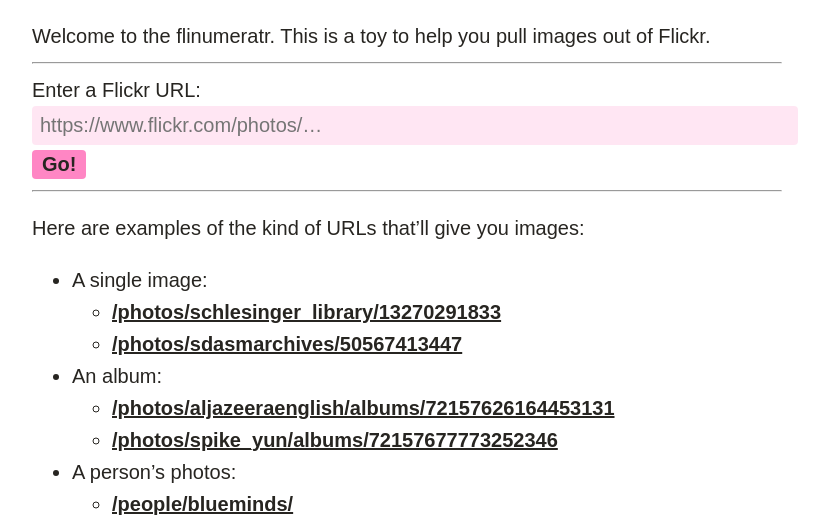
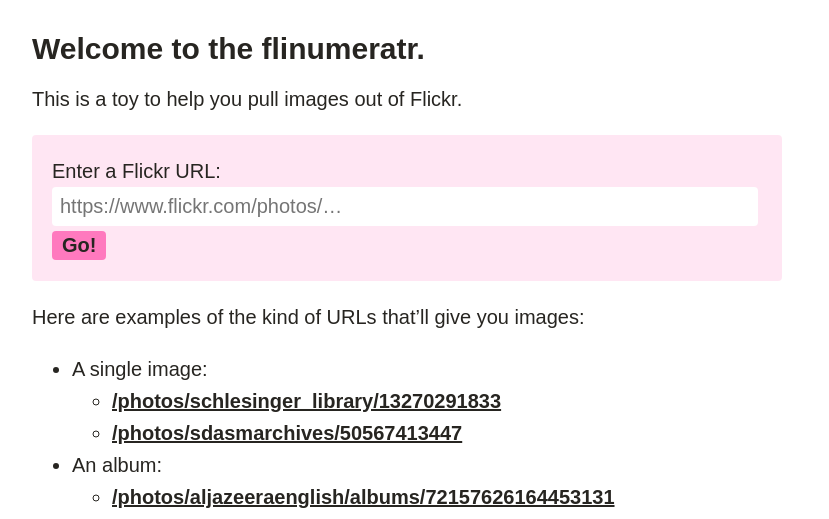
Before and after one commit to Flickr-Foundation/flinumeratr, a Flask app: page / in a window 1280 px wide. Shown: the part 33-552 px from the top of the page, without its empty margins (233-1062 px from the left). Run offline with Flask 2, Linux system fonts and the light colour scheme; some libraries are stand-ins or nearby versions; some web fonts are replaced.

Commit message:
Tidy up the intro on the homepage; add some form styling

```diff
--- a/src/flinumeratr/static/style.css
+++ b/src/flinumeratr/static/style.css
@@ -52,15 +52,29 @@ a:hover {
   color: #914db4;
 }
 
+#intro h2 {
+  margin-bottom: 0;
+}
+
+#intro p {
+  margin-top: 10px;
+}
+
 /* Styles specifically for the "Enter a Flickr URL" form */
+
+#enter_flickr_url {
+  background: #ff008419;
+  padding: 1em;
+  border-radius: 4px;
+}
 
 input[type="url"] {
   display: block;
-  width: 100%;
+  width: calc(100% - 1em);
   font-size: 1em;
   border: none;
   border-radius: 4px;
-  background: #ff008419;
+  background: white;
   padding: 8px;
 }
 
--- a/src/flinumeratr/templates/_form.html
+++ b/src/flinumeratr/templates/_form.html
@@ -1,4 +1,4 @@
-<form action="images">
+<form id="enter_flickr_url" action="images">
 	<label for="flickr_url">Enter a Flickr URL:</label>
 
 	<input
--- a/src/flinumeratr/templates/index.html
+++ b/src/flinumeratr/templates/index.html
@@ -2,14 +2,17 @@
 
 {% block content %}
 
-Welcome to the flinumeratr.
-This is a toy to help you pull images out of Flickr.
+<div id="intro">
+  <h2>
+    Welcome to the flinumeratr.
+  </h2>
 
-<hr/>
+  <p>
+    This is a toy to help you pull images out of Flickr.
+  </p>
+</div>
 
 {% include "_form.html" %}
-
-<hr/>
 
 <p>Here are examples of the kind of URLs that’ll give you images:</p>
 
```
